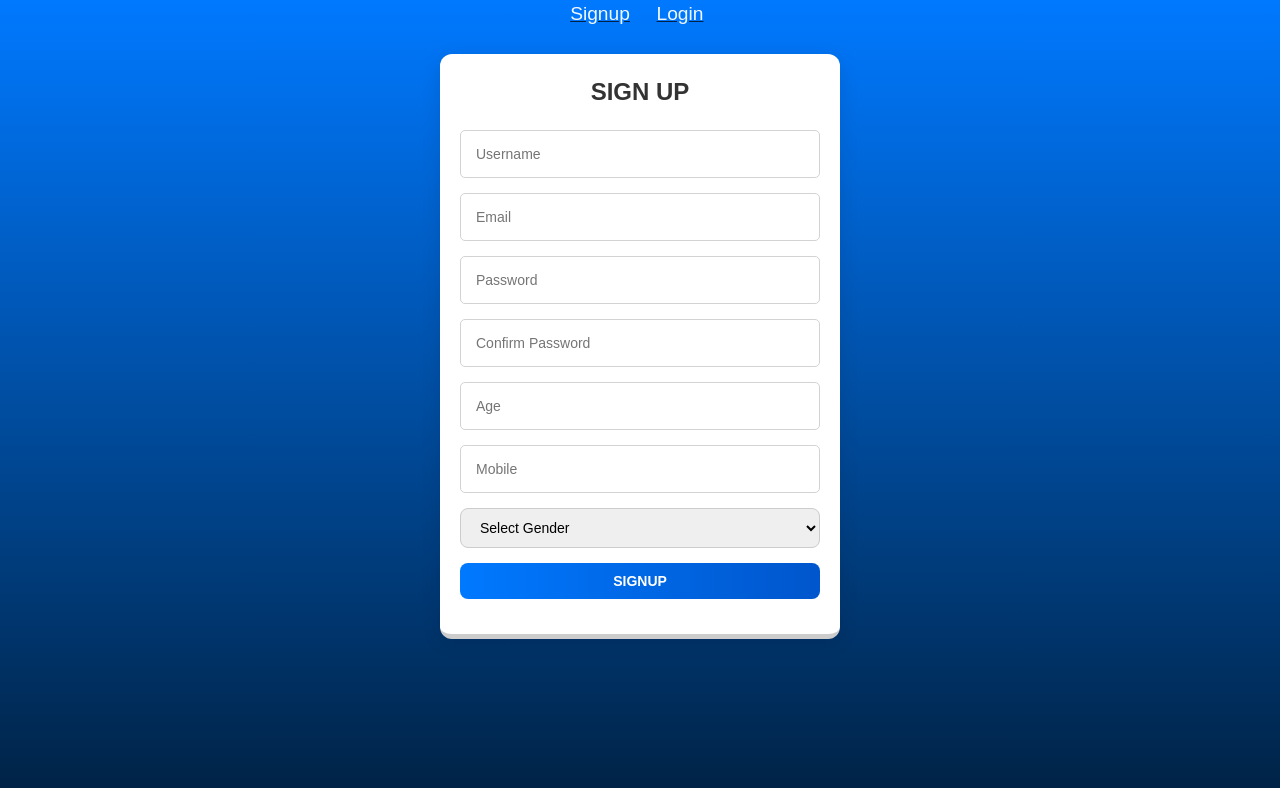
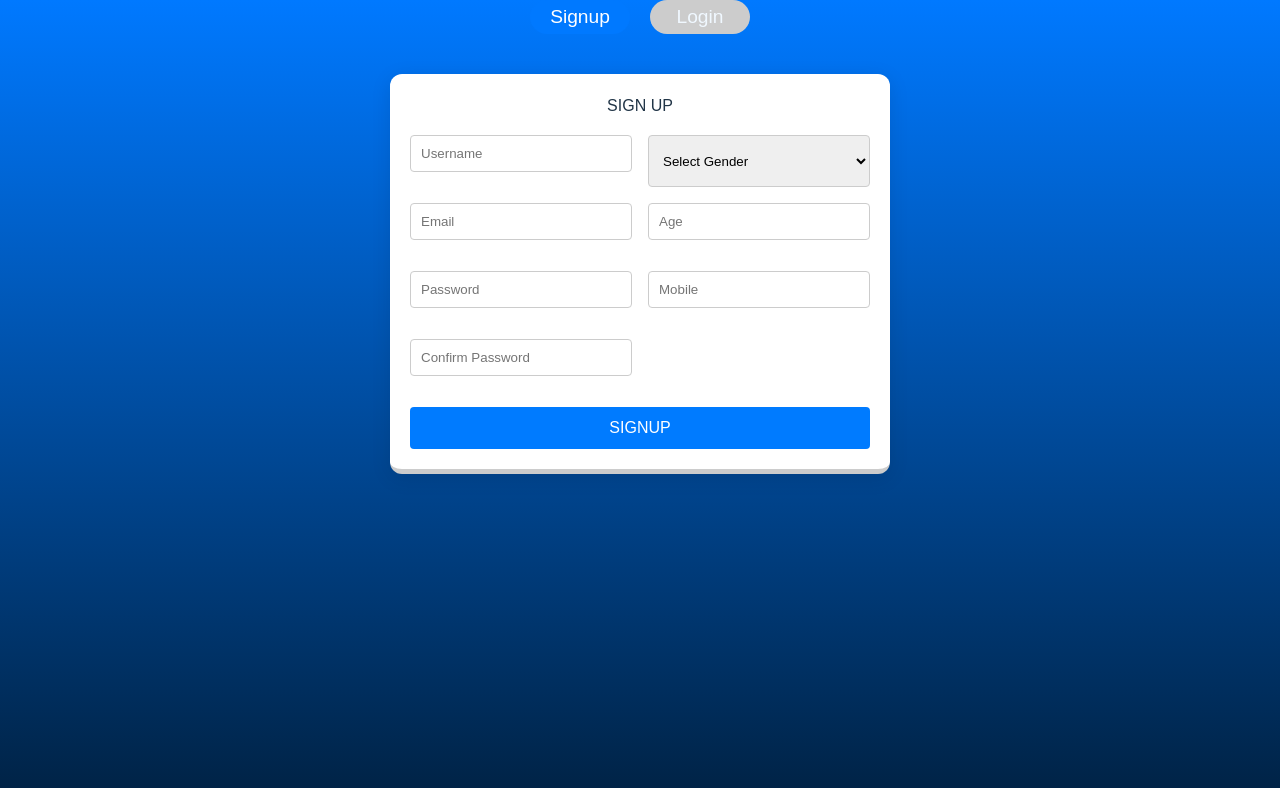
Before and after one commit to kalyani11git/mern-signup-form, a React (Vite) app in the folder frontend/: page / in a window 1280 px wide. Shown: the top 788 px of the page. Built offline with nearby package versions, Linux system fonts and the light colour scheme.

Commit message:
Update FormSection.css

```diff
--- a/frontend/src/components/FormSection.css
+++ b/frontend/src/components/FormSection.css
@@ -6,7 +6,6 @@
   height: 100vh;
   background: linear-gradient(to bottom, #0079ff, #002244);
   font-family: Arial, sans-serif;
-
 }
 
 /* Toggle Switch Container */
@@ -14,124 +13,162 @@
   display: flex;
   justify-content: center;
   align-items: center;
-    /* margin-bottom: 5px; */
   text-align: center;
   text-decoration: solid;
-    text-decoration-color:#002244;
-    text-decoration-line: underline;
+  text-decoration-color: #002244;
+
   color: aliceblue;
-    font-size:larger;
+  font-size: larger;
+  margin-bottom: 20px;
 }
 
 .toggle-switch {
   position: relative;
   display: inline-block;
-    width: 80px;
+  width: 100px;
   height: 34px;
+  margin: 0 10px;
+  cursor: pointer;
+  text-align: center;
+  line-height: 34px;
+  background-color: #ccc;
+  border-radius: 17px;
+  transition: all 0.4s ease;
 }
 
-  .toggle-switch input {
-    opacity: 0;
-    width: 0;
-    height: 0;
+.toggle-switch.active {
+  background-color: #0079ff;
+  color: white;
 }
 
-  .slider {
-    position: absolute;
-    top: 0;
-    left: 0;
-    right: 0;
-    bottom: 0;
-    background-color: #ccc;
-    border-radius: 34px;
-    cursor: pointer;
-    transition: 0.4s;
-  }
+/* Form Container */
+/* Form Container */
 
-  .slider:before {
-    position: absolute;
-    content: "";
-    height: 26px;
-    width: 26px;
-    left: 4px;
-    bottom: 4px;
-    background-color: white;
-    border-radius: 50%;
-    transition: 0.4s;
-  }
-
-  input:checked + .slider {
-    background-color: #0079ff;
-  }
-
-  input:checked + .slider:before {
-    transform: translateX(46px);
-  }
-
-  .form-container {
+.form-container{
  background-color: white;
   padding: 20px;
   border-radius: 12px;
   box-shadow: 0px 4px 20px rgba(0, 0, 0, 0.1);
-    width: 400px;
+  width: 600px; /* Two-column layout width */
   text-align: center;
 }
 
-  .form-title {
-    font-size: 24px;
-    font-weight: bold;
-    margin-bottom: 20px;
-    color: #333;
+.signup-form {
+  display: grid;
+  grid-template-columns: repeat(2, 1fr);  /* 2 columns */
+  grid-template-rows: repeat(4, auto);   /* 4 rows */
+  gap: 16px;
 }
 
-  /* Form Fields */
-  input,
-  select,
-  button {
-    display: block;
+.signup-form input,
+.signup-form select {
   width: 100%;
-    margin-bottom: 15px;
-    padding: 10px 15px;
-    font-size: 14px;
+  padding: 10px;
   border: 1px solid #ccc;
-    border-radius: 8px;
+  border-radius: 4px;
   box-sizing: border-box;
-    transition: all 0.3s ease-in-out;
 }
 
-  input:focus,
-  select:focus {
-    border-color: #0079ff;
-    outline: none;
-    box-shadow: 0 0 5px rgba(0, 121, 255, 0.5);
+.signup-form .form-message {
+  grid-column: span 2;
+  color: red;
+  margin-top: 10px;
+  text-align: center;
 }
 
-  button {
-    background: linear-gradient(to right, #0079ff, #0056cc);
+/* Ensuring each input goes into the right row */
+.signup-form input:nth-child(1),
+.signup-form select:nth-child(7) {
+  grid-row: 1;
+}
+
+.signup-form input:nth-child(2),
+.signup-form select:nth-child(8) {
+  grid-row: 2;
+}
+
+.signup-form input:nth-child(3),
+.signup-form select:nth-child(9) {
+  grid-row: 3;
+}
+
+.signup-form input:nth-child(4),
+.signup-form select:nth-child(10) {
+  grid-row: 4;
+}
+
+/* Ensuring that the button spans both columns */
+.signup-form button {
+  grid-column: span 2;  /* makes the button span both columns */
+  padding: 12px;
+  background-color: #007bff;
   color: white;
   border: none;
+  border-radius: 4px;
   cursor: pointer;
-    font-weight: bold;
-    transition: all 0.3s ease-in-out;
 }
 
-  button:hover {
+.login-form button {
+  /* makes the button span both columns */
+  width: 100%;
+  padding: 12px;
+  background-color: #007bff;
+  color: white;
+  border: none;
+  border-radius: 4px;
+  cursor: pointer;
+}
+
+
+.signup-form button:hover {
+  background: linear-gradient(to right, #0056cc, #0079ff);
+  box-shadow: 0 4px 10px rgba(0, 121, 255, 0.3);
+}
+
+
+.login-form button:hover {
   background: linear-gradient(to right, #0056cc, #0079ff);
   box-shadow: 0 4px 10px rgba(0, 121, 255, 0.3);
 }
 
 /* Error Messages */
-  .error {
+.signup-form .error {
+  font-size: 12px;
+  color: red;
+  text-align: center;
+  grid-column: span 2; /* Span both columns */
+}
+
+.signup-form .form-message {
+  font-size: 12px;
+  color: rgb(24, 194, 9);
+  text-align: center;
+  grid-column: span 2; /* Span both columns */
+}
+
+/* Error Messages */
+.login-form .error {
   font-size: 12px;
   color: red;
   text-align: left;
-    margin-top: -10px;
-    margin-bottom: 10px;
+  grid-column: span 2; /* Span both columns */
 }
 
-  /* Form Message */
-  .form-message {
-    color: green;
-    font-size: 14px;
-    font-weight: bold;
+.login-form .form-message {
+  font-size: 12px;
+  color: rgb(24, 194, 9);
+  text-align: center;
+  grid-column: span 2; /* Span both columns */
 }
+
+/* Responsive Design */
+@media (max-width: 768px) {
+
+  .signup-form {
+    grid-template-columns: 1fr; /* Single-column layout for smaller screens */
+  }
+
+  .signup-form button {
+      width: 100%;
+  }
+}
```
Lines whose indentation alone changed are shown as unchanged.
